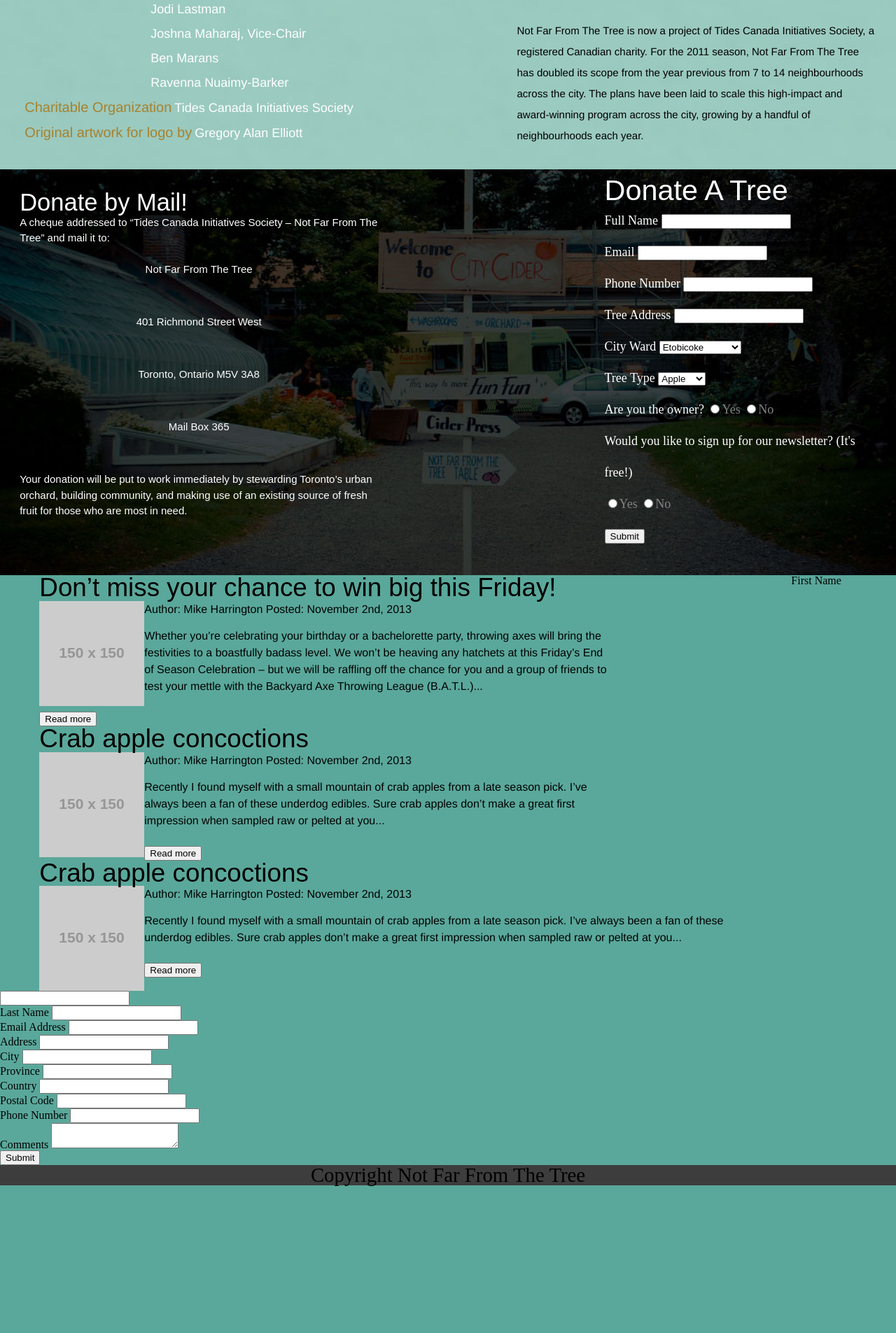
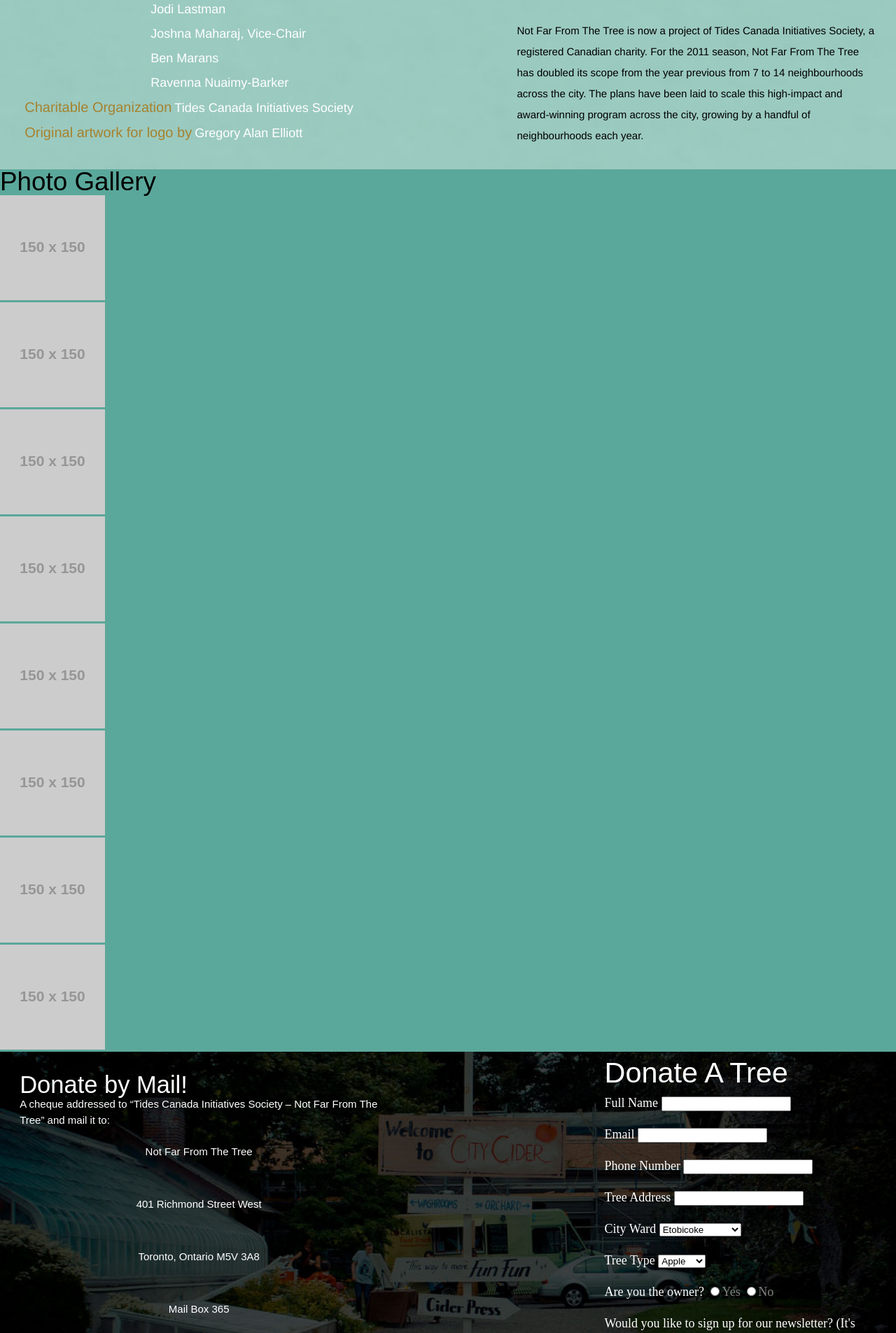
Before and after one commit to stefanol/NFFTT, a PHP site: page /index.html in a window 1280 px wide. Shown: the part 2248-4153 px from the top of the page at 70% size. Before the commit the page ends 3943 px from the top, so only its background shows below. Run offline with PHP 8.4, Linux system fonts and the light colour scheme; grey boxes labelled with a size stand in for pictures from a placeholder-image service; some libraries are stand-ins or nearby versions.

Commit message:
Fixed Wrappers, adding gallery

```diff
--- a/index.html
+++ b/index.html
@@ -53,23 +53,8 @@
 
         </header>
 
-
-<!--HTML PICTURE BACKGROUND WORK IN PROGRESS-->
-
-	<!-- <header id="mainHeader">
-		<nav id="mainNav">
-		<div class="logo"></div>
-		<ul>
-			<li><a href="#">Home</a></li>
-			<li><a href="#">About Us</a></li>
-			<li><a href="#">Get Involved</a></li>
-			<li><a href="#">Blog</a></li>
-		</ul>
-	</nav>
-	</header>
- -->
 	<!---Home-->
-	<div id="contain">
+	<div id="containMain">
 	<section id="left">
 		<div id="mission">
 			<h1>We're Not Too Far</h1>
@@ -92,7 +77,7 @@
 	</div>
 
 	<!--About-->
-	<div id="wrapper1">
+	<div id="aboutUsWrap">
 	<section id="aboutUs">
 		<h1>About Not Far From The Tree</h1>
 		<p>Not Far From The Tree puts Toronto’s fruit to good use by picking and sharing the bounty.
@@ -125,7 +110,7 @@
 	</aside>
 	</div>
 
-	<div id="wrapper2">
+	<div id="ourJobWrap">
 	<section id="whatWeDo">
 		<h1>What We Do</h1>
 			<p>Not Far From The Tree puts Toronto’s fruit to good use by picking and sharing the bounty.
@@ -139,7 +124,7 @@
 	</div>
 	</div>
 
-	<div id="wrapper3">
+	<div id="ourTeamWrap">
 	<section id="ourTeam">
 		<h1>Our Team</h1>
 		<ul>
@@ -190,7 +175,22 @@
 	</section>
 	</div>
 
-	<div id="wrapper4">
+	<section id="gallery">
+		<h1>Photo Gallery</h1>
+		<ul>
+			<li><img src="http://placehold.it/150x150"></li>
+			<li><img src="http://placehold.it/150x150"></li>
+			<li><img src="http://placehold.it/150x150"></li>
+			<li><img src="http://placehold.it/150x150"></li>
+			<li><img src="http://placehold.it/150x150"></li>
+			<li><img src="http://placehold.it/150x150"></li>
+			<li><img src="http://placehold.it/150x150"></li>
+			<li><img src="http://placehold.it/150x150"></li>
+		</ul>
+
+	</section>
+
+	<div id="getInvolvedWrap">
 	<section id="getInvolved">
 		<div id="mailing">
 			<h1>Donate by Mail!</h1>
@@ -297,61 +297,6 @@
 
   <form action="thankyou.php" method="post">
 
-          <div class="formgroup">
-            <label>First Name</label>
-            <input type="text" name="firstname" />
-          </div>
-
-          <div class="formgroup">
-            <label>Last Name</label>
-            <input type="text" name="lastname" />
-          </div>
-
-          <div class="formgroup">
-            <label>Email Address</label>
-            <input type="text" name="email" />
-          </div>
-
-          <div class="formgroup">
-            <label>Address</label>
-            <input type="text" name="address" />
-          </div>
-
-          <div class="formgroup">
-            <label>City</label>
-            <input type="text" name="city" />
-          </div>
-
-          <div class="formgroup">
-            <label>Province</label>
-            <input type="text" name="province" />
-          </div>
-
-          <div class="formgroup">
-            <label>Country</label>
-            <input type="text" name="country" />
-          </div>
-
-          <div class="formgroup">
-            <label>Postal Code</label>
-            <input type="text" name="postalcode" />
-          </div>
-
-          <div class="formgroup">
-            <label>Phone Number</label>
-            <input type="text" name="phone" />
-          </div>
-
-          <div class="formgroup">
-            <label>Comments</label>
-            <textarea name="comments"></textarea>
-          </div>
-
-          <div class="formgroup">
-            <input type="submit" class="btn">
-          </div>
-
-        </form>
 
 <!--           <div class="formgroup">
             <label>First Name</label>
--- a/styles/less/main.less
+++ b/styles/less/main.less
@@ -12,7 +12,7 @@ body {
   background-color: @bgteal;
 }
 
-#contain {
+#containMain {
 	background-image: url('../images/backgrounds/background1.jpg');
 	background-size: cover;
 	background-position: center;
@@ -110,7 +110,7 @@ section#right {
 	margin-left: 130px;
 }
 
-#wrapper1 {
+#aboutUsWrap {
 	background-image: url('../images/backgrounds/background6.jpg');
 	background-size: cover;
 	background-position: center;
@@ -149,7 +149,7 @@ aside#donors {
 	}
 }
 
-#wrapper2 {
+#ourJobWrap {
 	background-image: url('../images/backgrounds/background3.jpg');
 	background-size: cover;
 	background-position: center;
@@ -174,7 +174,7 @@ section#whatWeDo {
 	padding-bottom: 50px;
 }
 
-#wrapper3 {
+#ourTeamWrap {
 	background-image: url('../images/backgrounds/background7.jpg');
 	background-size: cover;
 	background-position: center;
@@ -218,7 +218,9 @@ section#history {
 	}
 }
 
-#wrapper4 {
+
+
+#getInvolvedWrap {
 	background-image: url('../images/backgrounds/background5.jpg');
 	background-size: cover;
 	background-position: center;
--- a/styles/main.css
+++ b/styles/main.css
@@ -44,7 +44,7 @@ h4 {
 body {
   background-color: #5aa89b;
 }
-#contain {
+#containMain {
   background-image: url('../images/backgrounds/background1.jpg');
   background-size: cover;
   background-position: center;
@@ -134,7 +134,7 @@ section#right {
   font-size: 40px;
   margin-left: 130px;
 }
-#wrapper1 {
+#aboutUsWrap {
   background-image: url('../images/backgrounds/background6.jpg');
   background-size: cover;
   background-position: center;
@@ -174,7 +174,7 @@ aside#donors ul li a:hover {
 aside#donors ul li a {
   margin-top: 10px;
 }
-#wrapper2 {
+#ourJobWrap {
   background-image: url('../images/backgrounds/background3.jpg');
   background-size: cover;
   background-position: center;
@@ -198,7 +198,7 @@ section#whatWeDo p {
   margin: 60px 0 0 100px;
   padding-bottom: 50px;
 }
-#wrapper3 {
+#ourTeamWrap {
   background-image: url('../images/backgrounds/background7.jpg');
   background-size: cover;
   background-position: center;
@@ -241,7 +241,7 @@ section#history {
 section#history p {
   line-height: 30px;
 }
-#wrapper4 {
+#getInvolvedWrap {
   background-image: url('../images/backgrounds/background5.jpg');
   background-size: cover;
   background-position: center;
```
Also changed, not shown: index.php (+0 -55 lines).
